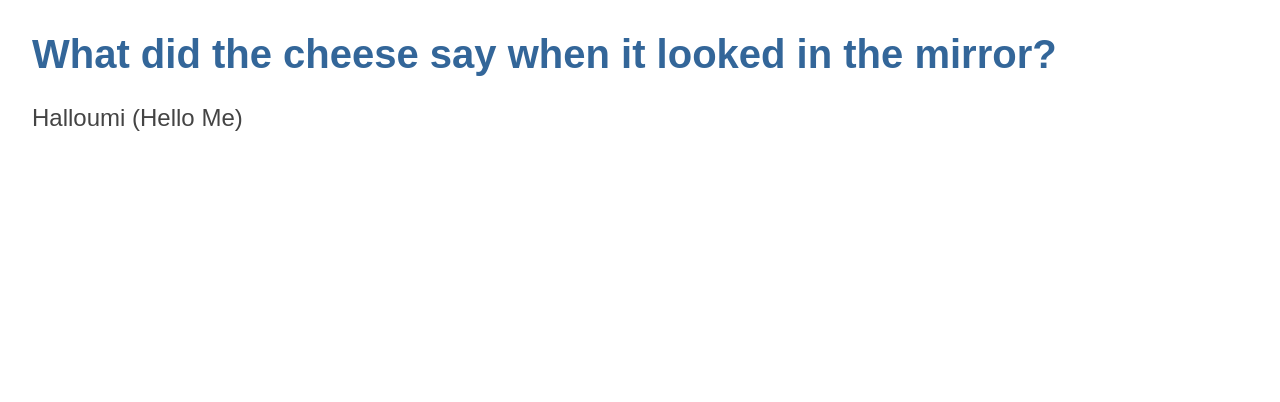
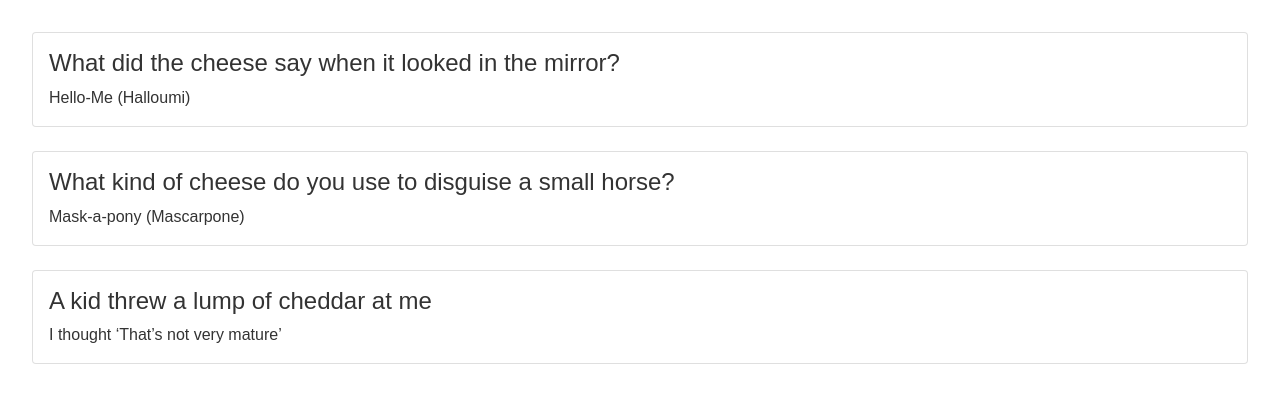
Before and after one commit to sctlcd/angular-first-app, an Angular app: page / in a window 1280 px wide. Shown: the top 402 px of the page. Built offline with nearby package versions, Linux system fonts and the light colour scheme.

Commit message:
feat: add Joke list component, display it

```diff
--- a/package.json
+++ b/package.json
@@ -18,6 +18,7 @@
     "@angular/platform-browser": "~12.1.0-",
     "@angular/platform-browser-dynamic": "~12.1.0-",
     "@angular/router": "~12.1.0-",
+    "bootstrap": "^5.0.2",
     "rxjs": "~6.6.0",
     "tslib": "^2.2.0",
     "zone.js": "~0.11.4"
--- a/src/index.html
+++ b/src/index.html
@@ -3,15 +3,21 @@
 
 <head>
   <meta charset="utf-8">
-  <title>Angular First App</title>
   <base href="/">
   <meta name="viewport" content="width=device-width, initial-scale=1">
+
   <link rel="icon" type="image/x-icon" href="favicon.ico">
+  <link href="https://cdn.jsdelivr.net/npm/bootstrap@5.0.2/dist/css/bootstrap.min.css" rel="stylesheet" integrity="sha384-EVSTQN3/azprG1Anm3QDgpJLIm9Nao0Yz1ztcQTwFspd3yD65VohhpuuCOmLASjC" crossorigin="anonymous">
+
+  <title>Angular First App</title>
 </head>
 
 <body>
   <app-root></app-root>
-  <joke></joke>
+  <joke-list></joke-list>
 </body>
 
+<!-- Scripts -->
+<script src="https://cdn.jsdelivr.net/npm/@popperjs/core@2.9.2/dist/umd/popper.min.js" integrity="sha384-IQsoLXl5PILFhosVNubq5LC7Qb9DXgDA9i+tQ8Zj3iwWAwPtgFTxbJ8NT4GN1R8p" crossorigin="anonymous"></script>
+<script src="https://cdn.jsdelivr.net/npm/bootstrap@5.0.2/dist/js/bootstrap.min.js" integrity="sha384-cVKIPhGWiC2Al4u+LWgxfKTRIcfu0JTxR+EQDz/bgldoEyl4H0zUF0QKbrJ0EcQF" crossorigin="anonymous"></script>
 </html>
--- a/src/main.ts
+++ b/src/main.ts
@@ -16,6 +16,7 @@ import {NgModule}      from '@angular/core';
 import {BrowserModule} from '@angular/platform-browser';
 import {platformBrowserDynamic} from '@angular/platform-browser-dynamic';
 
+// // Joke Component
 @Component({
   selector: 'joke',
   template: `
@@ -33,10 +34,42 @@ class JokeComponent {
   }
 }
 
+// Joke List Component
+@Component({
+  selector: 'joke-list',
+  template: `
+<div class="card card-block my-4 py-3 px-3"
+      *ngFor="let joke of jokes">
+  <h4 class="card-title">{{ joke.setup }}</h4>
+  <p class="card-text">{{ joke.punchline }}</p>
+</div>
+`
+})
+class JokeListComponent {
+  jokes: any[];
+
+  constructor() {
+    this.jokes = [
+      {
+        setup: "What did the cheese say when it looked in the mirror?",
+        punchline: "Hello-Me (Halloumi)"
+      },
+      {
+        setup: "What kind of cheese do you use to disguise a small horse?",
+        punchline: "Mask-a-pony (Mascarpone)"
+      },
+      {
+        setup: "A kid threw a lump of cheddar at me",
+        punchline: "I thought ‘That’s not very mature’"
+      },
+    ];
+  }
+}
+
 @NgModule({
   imports: [BrowserModule],
-  declarations: [JokeComponent],
-  bootstrap: [JokeComponent]
+  declarations: [JokeListComponent],
+  bootstrap: [JokeListComponent]
 })
 export class AppModule {
 }
```
Also changed, not shown: 1 other file (tests, documents, lock files or other folders).
